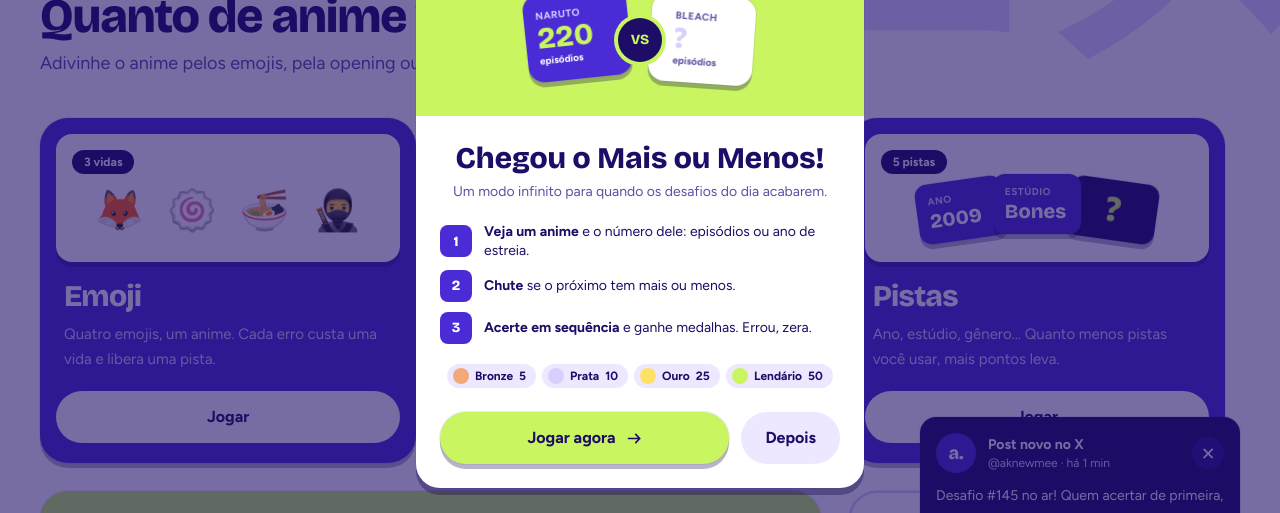
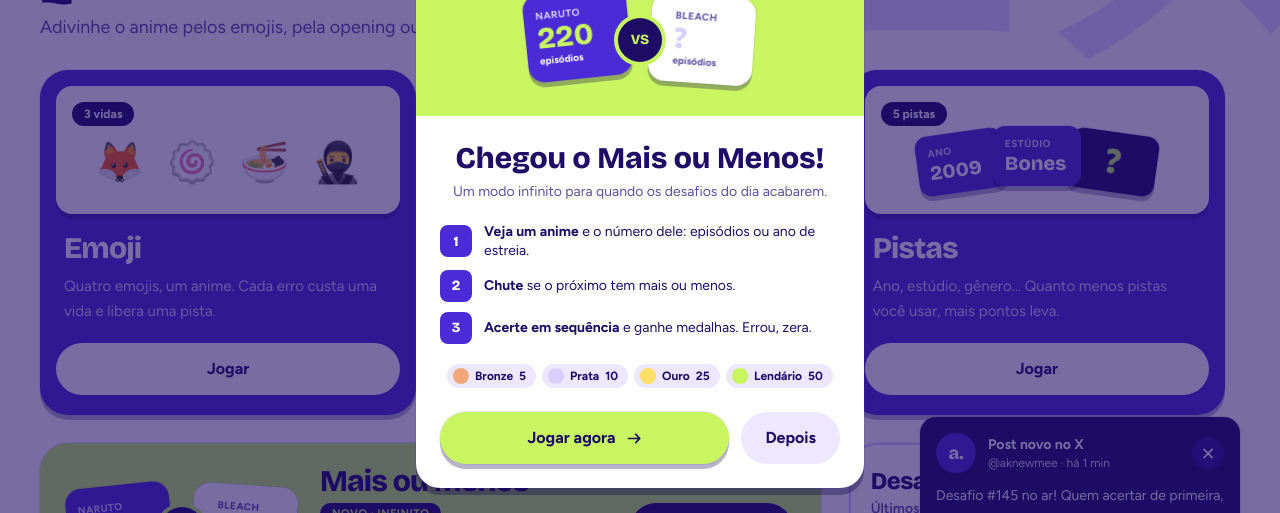
Before and after one commit to cguifernandes/aknewme, a Next.js app: page / in a window 1280 px wide. Shown: the part 190-703 px from the top of the page. Built offline with nearby package versions, Linux system fonts and the light colour scheme; no server answers.

Commit message:
Home: menos espaço acima do conteúdo

```diff
--- a/src/app/page.tsx
+++ b/src/app/page.tsx
@@ -137,7 +137,7 @@ export default function Home() {
       <main className="relative mx-auto flex w-full max-w-7xl flex-1 flex-col px-6 pb-[clamp(1.5rem,5vh,3rem)] md:px-10">
         <SiteHeader />
 
-        <div className="flex mt-6 flex-col justify-center md:mt-12">
+        <div className="flex mt-2 flex-col justify-center md:mt-3">
           <section className="flex animate-enter flex-col md:items-start items-center">
             <div className="flex flex-wrap items-center justify-center gap-2">
               <span className="rounded-full bg-lime px-4 py-1.5 text-sm font-bold text-ink">
@@ -159,7 +159,7 @@ export default function Home() {
           </section>
 
           {/* 3 colunas só a partir de 1024px: no tablet os cards ficavam estreitos e as prévias vazavam */}
-          <section style={{ animationDelay: "80ms" }} className="mt-8 grid animate-enter md:mt-10 gap-7 short:mt-4 lg:grid-cols-3">
+          <section style={{ animationDelay: "80ms" }} className="mt-6 grid animate-enter md:mt-7 gap-7 short:mt-4 lg:grid-cols-3">
             <ModeCard
               mode="emoji"
               href="/emoji"
```
